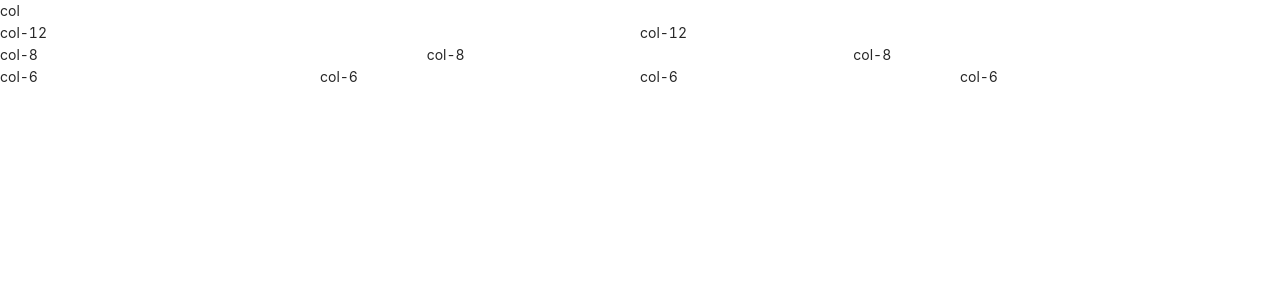
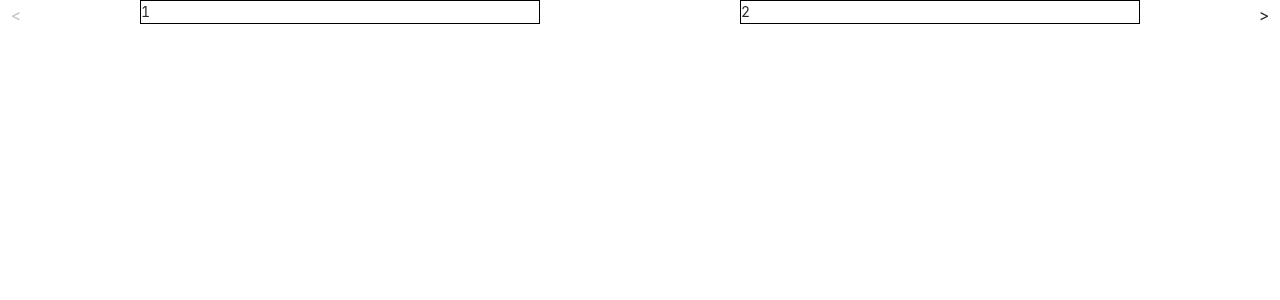
Before and after one commit to YEvhen-SHmatko/music-school, a React (Create React App) app: page / in a window 1280 px wide. Shown: the top 300 px of the page. Built offline with nearby package versions, Linux system fonts and the light colour scheme.

Commit message:
create slider

```diff
--- a/package.json
+++ b/package.json
@@ -51,6 +51,7 @@
     "crypto-js": "^4.1.1",
     "react": "^18.1.0",
     "react-dom": "^18.1.0",
+    "react-responsive": "^9.0.0",
     "react-router-dom": "^6.3.0",
     "react-scripts": "5.0.1",
     "uuid": "^8.3.2",
--- a/src/App.tsx
+++ b/src/App.tsx
@@ -1,27 +1,15 @@
 import { Col, Row } from 'antd';
 import React from 'react';
-
+import { Slider } from './components';
+const SliderItem = ({ item }: { item: number }) => (
+  <div style={{ width: 400, border: '1px solid #000' }}>{item}</div>
+);
 const App: React.FC = () => (
-  <>
-    <Row>
-      <Col span={24}>col</Col>
-    </Row>
-    <Row>
-      <Col span={12}>col-12</Col>
-      <Col span={12}>col-12</Col>
-    </Row>
-    <Row>
-      <Col span={8}>col-8</Col>
-      <Col span={8}>col-8</Col>
-      <Col span={8}>col-8</Col>
-    </Row>
-    <Row>
-      <Col span={6}>col-6</Col>
-      <Col span={6}>col-6</Col>
-      <Col span={6}>col-6</Col>
-      <Col span={6}>col-6</Col>
-    </Row>
-  </>
+  <Row style={{ height: '100vh' }}>
+    <Col span={24}>
+      <Slider items={[1, 2, 3, 4, 5, 6, 7, 8, 9, 0]} SliderItem={SliderItem} />
+    </Col>
+  </Row>
 );
 
 export default App;
--- /dev/null
+++ b/src/components/Slider/Slider.tsx
@@ -0,0 +1,67 @@
+import React from 'react';
+import { Button } from 'antd';
+import s from './slider.module.css';
+import { useMediaQuery } from 'react-responsive';
+
+interface IProps<T> {
+  items: T[];
+  SliderItem: (props: { item: T }) => JSX.Element;
+}
+
+const Slider = <T,>({ items, SliderItem }: IProps<T>): JSX.Element => {
+  const [offset, setOffset] = React.useState(0);
+
+  const [count, setCount] = React.useState(3);
+
+  const isDesktop = useMediaQuery({ minWidth: 1440 });
+  const isTablet = useMediaQuery({ minWidth: 413, maxWidth: 1440 });
+  const isMobile = useMediaQuery({ maxWidth: 413 });
+  React.useEffect(() => {
+    if (isDesktop) {
+      setCount(3);
+    }
+    if (isTablet) {
+      setCount(2);
+    }
+    if (isMobile) {
+      setCount(1);
+    }
+  }, [isDesktop, isTablet, isMobile]);
+  const length = items.length;
+
+  const createRenderData = (arr: T[], count: number, offset: number): T[] =>
+    arr.slice(offset, offset + count);
+
+  const handleStartArrow = () => {
+    setOffset((p) => (p > 0 ? p - 1 : 0));
+  };
+
+  const handleEndArrow = () => {
+    setOffset((p) => (p + count >= length ? length - count : p + 1));
+  };
+  return (
+    <div className={s.container}>
+      <Button
+        type="text"
+        icon={<div>{'<'}</div>}
+        onClick={handleStartArrow}
+        disabled={offset === 0}
+      />
+      <div className={s.slides_scroll}>
+        <div className={s.slides}>
+          {createRenderData(items, count, offset).map((i) => (
+            <SliderItem key={`${i}`} item={i} />
+          ))}
+        </div>
+      </div>
+      <Button
+        type="text"
+        icon={<div>{'>'}</div>}
+        onClick={handleEndArrow}
+        disabled={offset + count >= length}
+      />
+    </div>
+  );
+};
+
+export default Slider;
--- /dev/null
+++ b/src/components/Slider/index.ts
@@ -0,0 +1 @@
+export { default } from './Slider';
--- /dev/null
+++ b/src/components/Slider/slider.module.css
@@ -0,0 +1,26 @@
+.container {
+  display: flex;
+  flex-wrap: nowrap;
+  width: 100%;
+  height: 100%;
+}
+
+.arrow {
+  width: 60px;
+  display: flex;
+  justify-content: center;
+  align-items: center;
+}
+.slides_scroll {
+  width: 0;
+  flex: 1;
+  overflow: hidden;
+}
+.slides {
+  padding: 0 16px;
+  display: flex;
+  flex-wrap: nowrap;
+  flex: auto;
+  justify-content: space-around;
+  gap: 16px;
+}
--- a/src/components/index.ts
+++ b/src/components/index.ts
@@ -1 +1 @@
-export {  };
+export { default as Slider } from './Slider';
```
Also changed, not shown: src/typings.d.ts (renamed from typings.d.ts), 1 other file (tests, documents, lock files or other folders).
